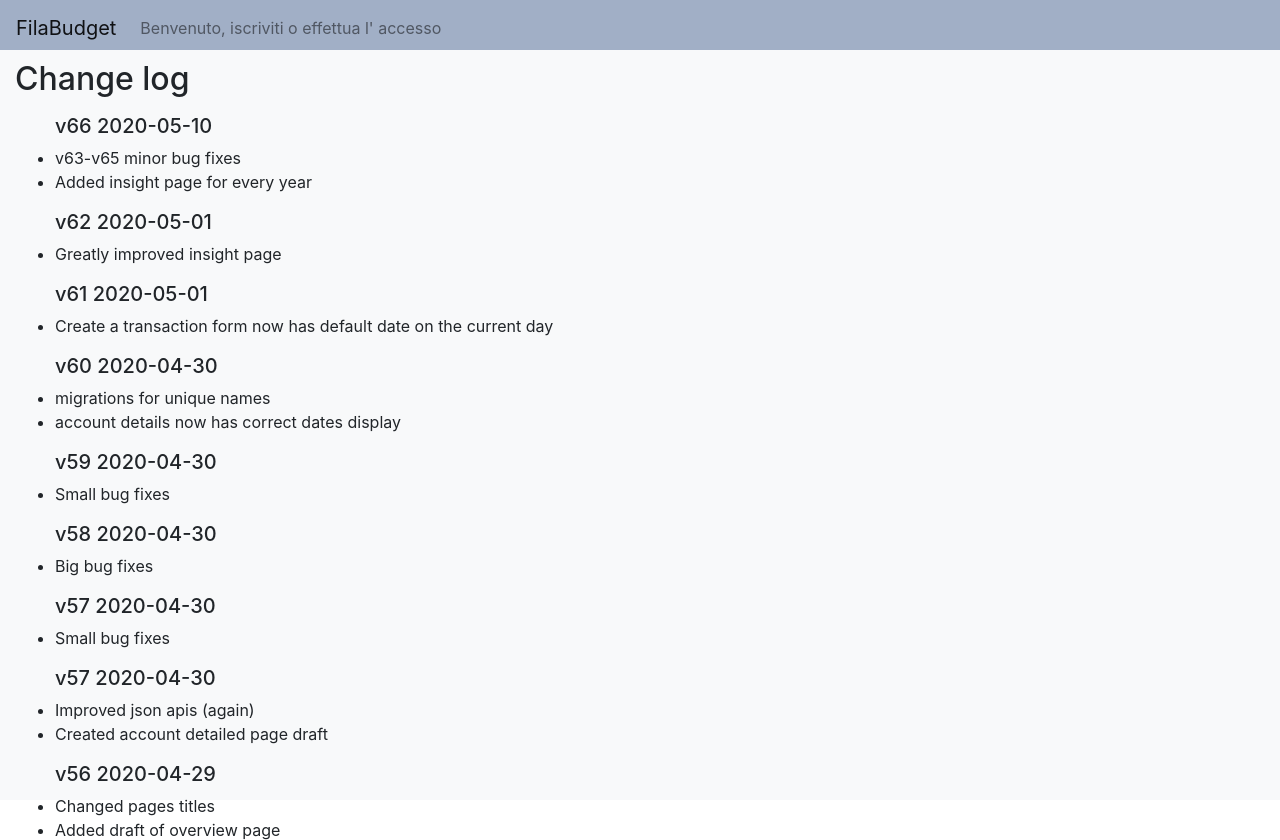
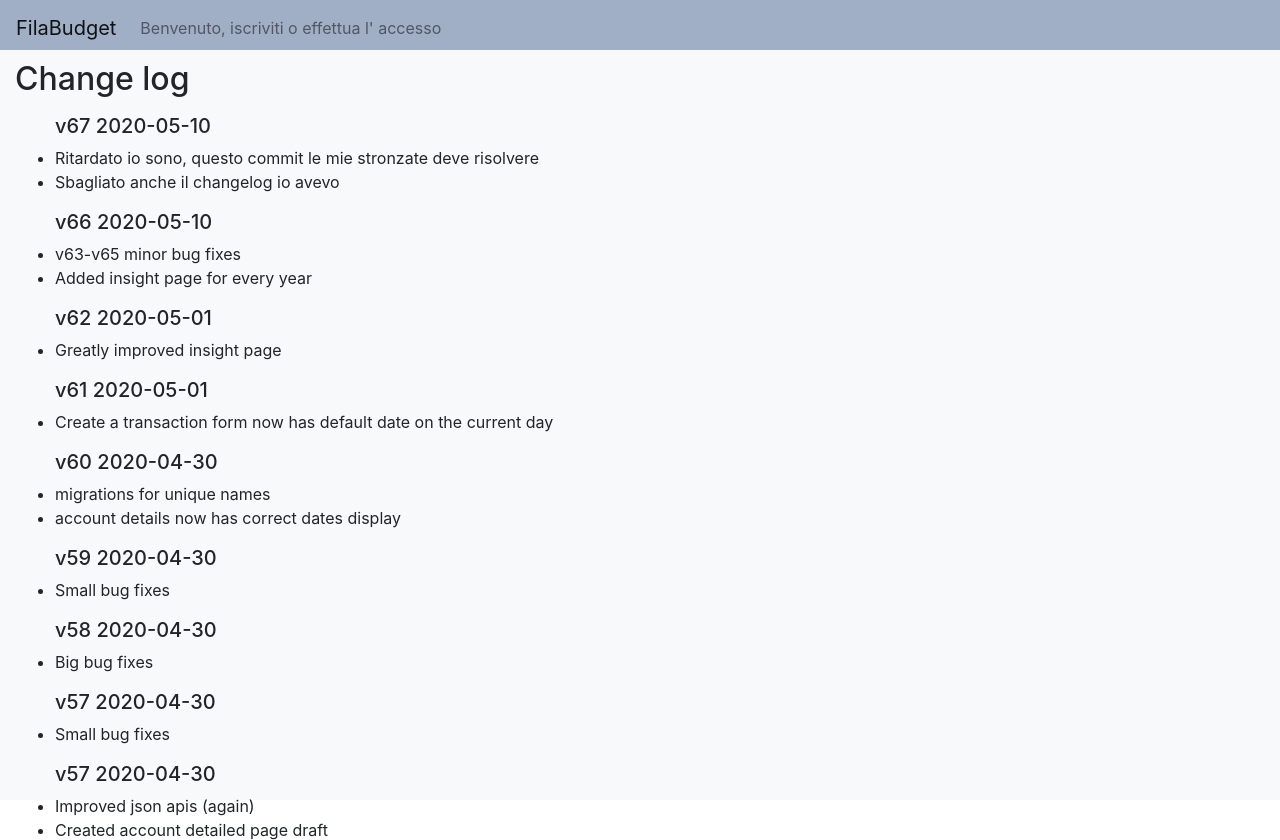
Before and after one commit to DarioFi/BudgetApp, a Django app: page /changelog in a window 1280 px wide. Shown: the top 840 px of the page. Run offline with Django 3.2, Linux system fonts and the light colour scheme; parts of the project's set-up code (start-up, migrations or seed data) failed here and were passed over; some libraries are stand-ins or nearby versions.

Commit message:
v67 minor bug fixes

```diff
--- a/Budgeting/api/json_queries.py
+++ b/Budgeting/api/json_queries.py
@@ -349,7 +349,7 @@ def json_year_resume(request):
     year: int = request.GET.get('year')
     if year == None:
         return JsonResponse({'state': "Bad request"})
-    transactions = Transaction.objects.filter(timeDate__year=year)
+    transactions = Transaction.objects.filter(timeDate__year=year, user_full=request.user)
     revenues = [0] * 12
     expenditures = [0] * 12
     for t in transactions:
--- a/templates/changelog.html
+++ b/templates/changelog.html
@@ -9,7 +9,12 @@
     </p>
 
     <ul>
-    <h5>v66 2020-05-10</h5>
+    <h5>v67 2020-05-10</h5>
+    <li>Ritardato io sono, questo commit le mie stronzate deve risolvere</li>
+    <li>Sbagliato anche il changelog io avevo</li>
+    </ul>
+
+    <ul><h5>v66 2020-05-10</h5>
     <li>v63-v65 minor bug fixes</li>
     <li>Added insight page for every year</li>
     </ul>
```
